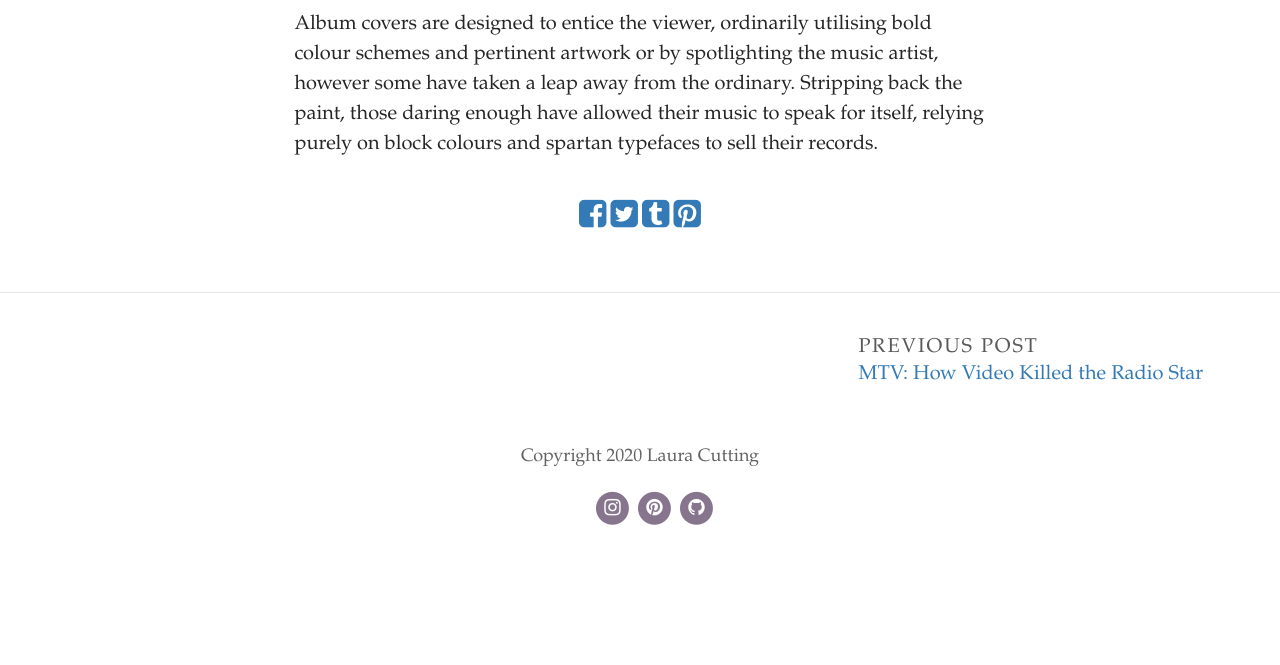
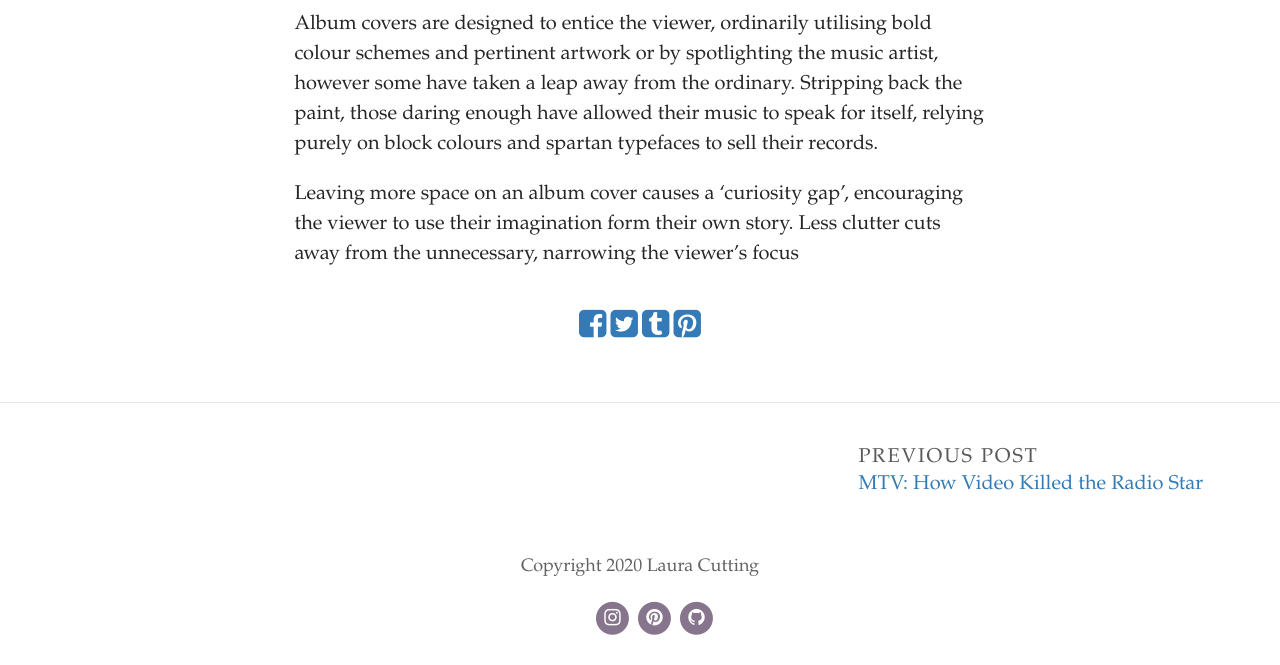
Before and after one commit to lauracutting/typetune, a Jekyll site: the page built from _posts/2020-10-23-minimalist-album-covers.md, in a window 1280 px wide and 1009 px high, cut to the strip 344-1009 px from the top of the window. Built offline with Jekyll 4.4.1, drawn with Linux system fonts in a browser that asks for light colours; some web fonts are replaced.

Commit message:
Update Post “2020-10-23-minimalist-album-covers”

```diff
--- a/_posts/2020-10-23-minimalist-album-covers.md
+++ b/_posts/2020-10-23-minimalist-album-covers.md
@@ -7,3 +7,5 @@ caption: "George Harrison at the White Album recordings, 1968 "
 comments: true
 ---
 Album covers are designed to entice the viewer, ordinarily utilising bold colour schemes and pertinent artwork or by spotlighting the music artist, however some have taken a leap away from the ordinary. Stripping back the paint, those daring enough have allowed their music to speak for itself, relying purely on block colours and spartan typefaces to sell their records.
+
+Leaving more space on an album cover causes a ‘curiosity gap’, encouraging the viewer to use their imagination form their own story. Less clutter cuts away from the unnecessary, narrowing the viewer's focus
```
